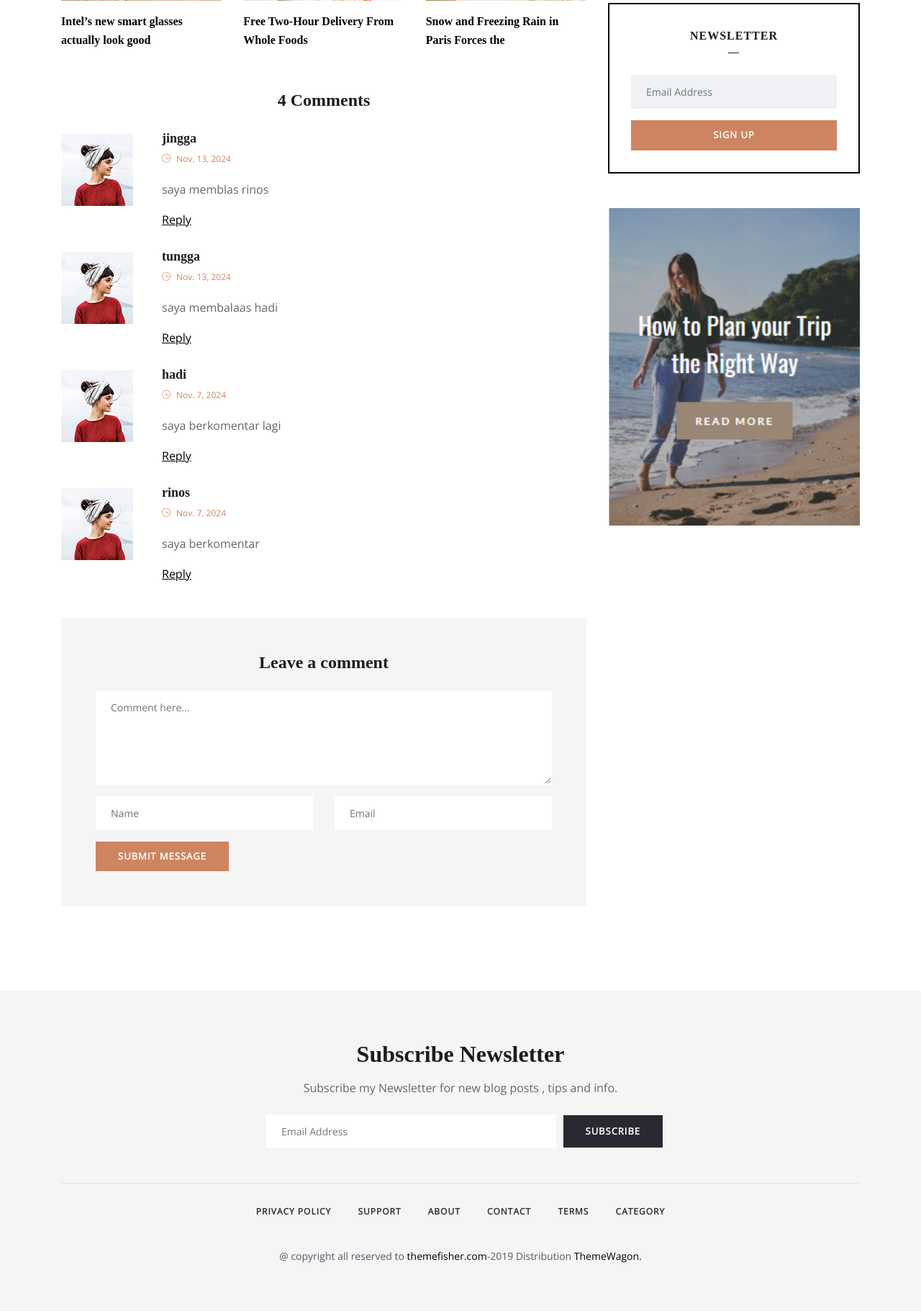
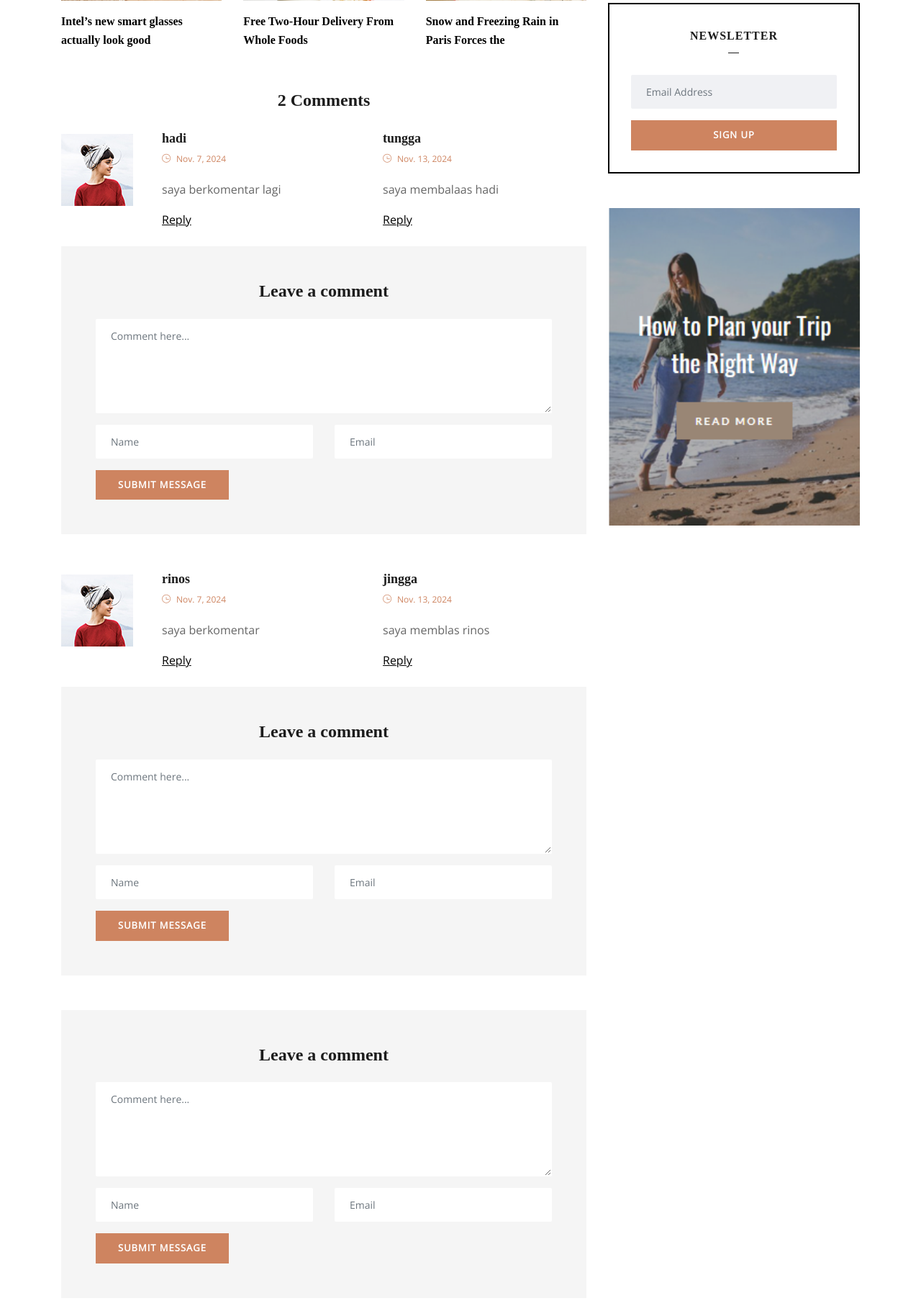
Before and after one commit to rinosetiyo/project-idx-blogapp, a Django app: a page that uses mysite/templates/single-post.html in a window 1280 px wide. Shown: the part 1870-3691 px from the top of the page at 72% size. Before the commit the page ends 3624 px from the top, so only its background shows below. Run offline with Django 5.2, Linux system fonts and the light colour scheme; data comes from the database, SQL or seed files in the repository; both versions use the stored data as it was after the commit; some libraries are stand-ins or nearby versions; some web fonts are replaced.

Commit message:
full comment and reply features (basic comment) (7/11/2024 | 13/11/2024)

```diff
--- a/mysite/apps/models.py
+++ b/mysite/apps/models.py
@@ -38,6 +38,7 @@ class Comment(models.Model):
     email = models.EmailField()
     date_posted = models.DateTimeField(auto_now_add=True)
     post = models.ForeignKey(Post, on_delete=models.CASCADE)
+    parent = models.ForeignKey('self', on_delete=models.DO_NOTHING, blank=True, null=True, related_name='replies')
 
     def __str__(self):
         return self.content
--- a/mysite/apps/views.py
+++ b/mysite/apps/views.py
@@ -14,7 +14,7 @@ def post_detail(request, slug):
     post = get_object_or_404(Post, slug=slug)
     categories =  Category.objects.all()
     comment_form = CommentForm()
-    comments = Comment.objects.filter(post=post)
+    comments = Comment.objects.filter(post=post, parent=None)
     comment_count = comments.count()
     post.view_count += 1
     post.save()
@@ -22,12 +22,22 @@ def post_detail(request, slug):
     if request.POST:
         comment_form = CommentForm(request.POST)
         if comment_form.is_valid():
-            comment = comment_form.save(commit=False)
-            postid = request.POST.get("post_id")
-            authorid = request.POST.get("author_id")
-            post = Post.objects.get(id=postid)
-            comment.post = post
-            comment.save()
+            parent_obj = None
+            if request.POST.get('parent'):
+                # save reply
+                parent = request.POST.get('parent')
+                parent_obj = Comment.objects.get(id=parent)
+                if parent_obj:
+                    comment_reply = comment_form.save(commit=False)
+                    comment_reply.parent = parent_obj
+                    comment_reply.post = post
+                    comment_reply.save()
+            else:
+                comment = comment_form.save(commit=False)
+                postid = request.POST.get("post_id")
+                post = Post.objects.get(id=postid)
+                comment.post = post
+                comment.save()
 
     context = {
         'post': post,
--- a/mysite/templates/single-post.html
+++ b/mysite/templates/single-post.html
@@ -154,7 +154,47 @@
                                     <a href="#" class="text-underline">Reply</a>
                                 </div>
                             </div>
+                            {% for reply in comment.replies.all %}
+                            <div class="media-body ml-4">
+                                <h4 class="mb-0">{{reply.name}}</h4>
+                                <span class="date-comm font-sm text-capitalize text-color"><i
+                                        class="ti-time mr-2"></i>{{reply.date_posted|date}}</span>
+
+                                <div class="comment-content mt-3">
+                                    <p>{{reply.content}}</p>
+                                </div>
+                                <div class="comment-meta mt-4 mt-lg-0 mt-md-0">
+                                    <a href="#" class="text-underline">Reply</a>
+                                </div>
+                            </div>
+                            {% endfor %}
                         </div>
+                        {% comment %} start comment {% endcomment %}
+                        <form class="comment-form mb-5 gray-bg p-5" method="post" action="#" enctype="multipart/form-data">
+                            {% csrf_token %}
+                            <h3 class="mb-4 text-center">Leave a comment</h3>
+                            <div class="row">
+                                <div class="col-lg-12">
+                                    <textarea class="form-control mb-3" name="content" id="content" cols="30" rows="5"
+                                        placeholder="Comment here..."></textarea>
+                                </div>
+                                <div class="col-md-6">
+                                    <div class="form-group">
+                                        <input class="form-control" type="text" name="name" id="name" placeholder="Name">
+                                    </div>
+                                </div>
+                                <div class="col-md-6">
+                                    <div class="form-group">
+                                        <input class="form-control" type="text" name="email" id="email" placeholder="Email">
+                                        <input type="hidden" name="post_id" value="{{post.id}}">
+                                        <input type="hidden" name="parent" value="{{comment.id}}">
+                                    </div>
+                                </div>
+                            </div>
+
+                            <input class="btn btn-primary" type="submit" value="Submit Message">
+                        </form>
+                        {% comment %} end comment {% endcomment %}
                         {% endfor %}
                     </div>
                     {% else %}
```
Also changed, not shown: README.md, mysite/apps/migrations/0020_comment_parent.py (added), mysite/db.sqlite3.
